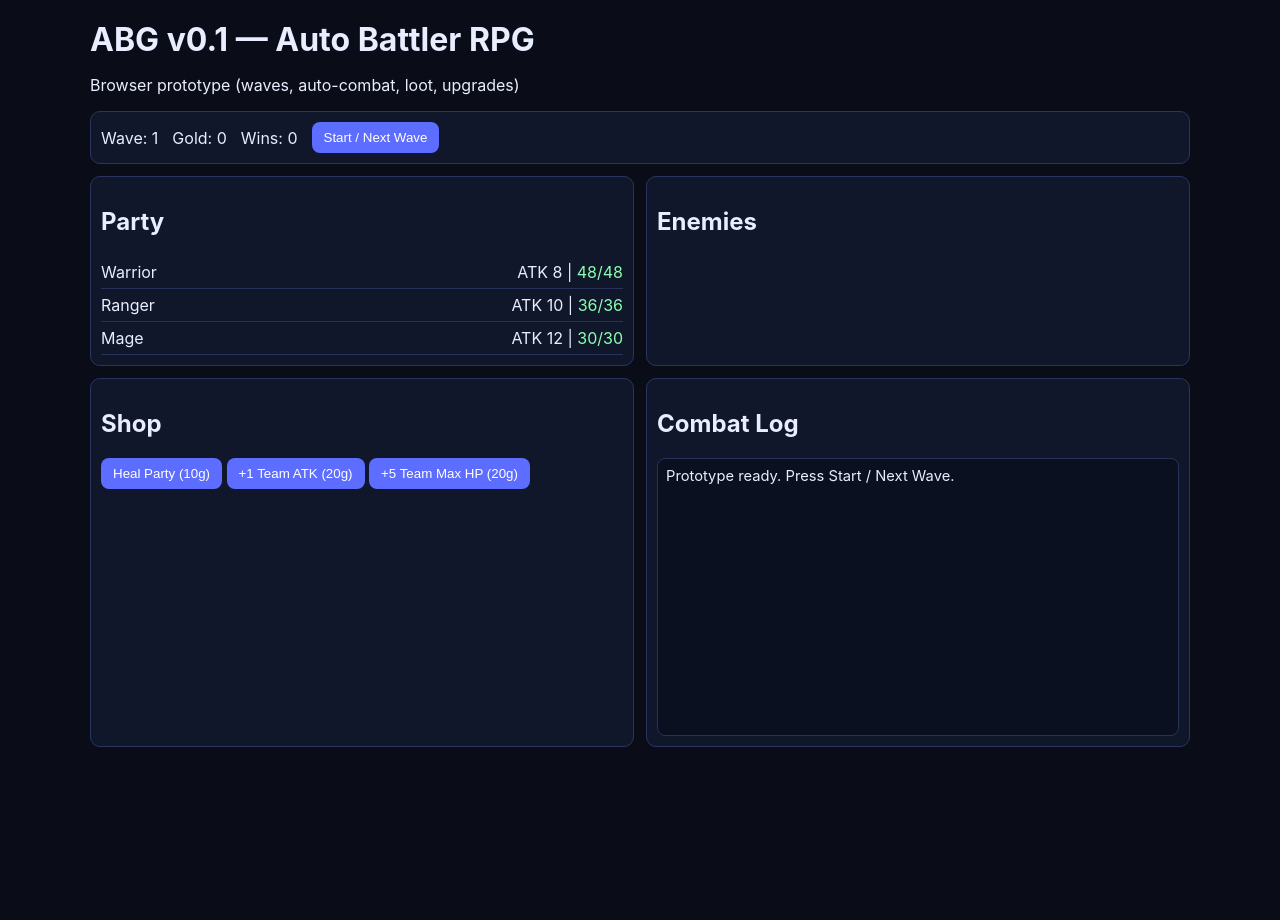
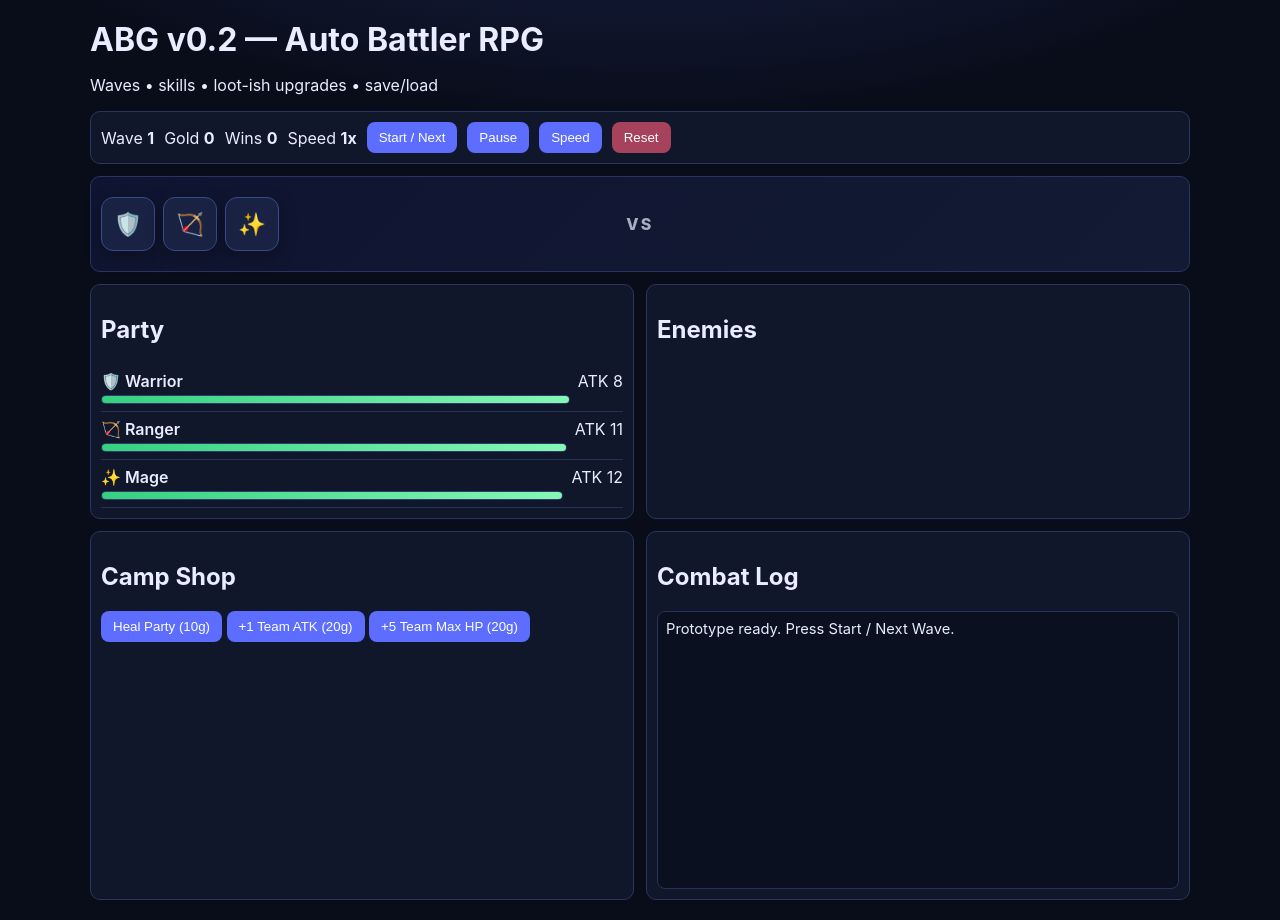
Before and after one commit to humar-klo/gamerhub, a plain HTML site: page abg/index.html in a window 1280 px wide. Before the commit the page ends 800 px from the top, so only its background shows below. Drawn offline with Linux system fonts and the light colour scheme.

Commit message:
ABG v0.2: add visuals, class skills, speed/pause, and save/load

```diff
--- a/abg/game.js
+++ b/abg/game.js
@@ -1,25 +1,85 @@
-const state={wave:1,gold:0,wins:0,teamBuffAtk:0,teamBuffHp:0,running:false,tick:null,party:[mkHero('Warrior',48,8),mkHero('Ranger',36,10),mkHero('Mage',30,12)],enemies:[]};
-function mkHero(name,hp,atk){return {name,maxHp:hp,hp,atk,alive:true}}
-function mkEnemy(i,w){const base=18+w*6;return {name:`Mob ${i+1}`,maxHp:base,hp:base,atk:5+w*2,alive:true}}
+const SAVE_KEY='abg_v02_save';
+const state={wave:1,gold:0,wins:0,teamBuffAtk:0,teamBuffHp:0,running:false,paused:false,tick:null,speed:1,party:[mkHero('Warrior','🛡️',56,8,'block'),mkHero('Ranger','🏹',40,11,'crit'),mkHero('Mage','✨',34,12,'burst')],enemies:[]};
+
+function mkHero(name,icon,hp,atk,skill){return {name,icon,maxHp:hp,hp,atk,alive:true,skill,cd:0}};
+function mkEnemy(i,w){const base=20+w*7;const icons=['👹','☠️','🦂','🧟'];return {name:`Mob ${i+1}`,icon:icons[i%icons.length],maxHp:base,hp:base,atk:5+w*2,alive:true}};
 const $=id=>document.getElementById(id);
+const alive=a=>a.filter(x=>x.alive);
+const pick=a=>{const x=alive(a);return x[Math.floor(Math.random()*x.length)]};
+
 function log(t){const el=$('log');el.innerHTML=`<div>${t}</div>`+el.innerHTML}
-function draw(){ $('wave').textContent=state.wave; $('gold').textContent=state.gold; $('wins').textContent=state.wins;
- $('party').innerHTML=state.party.map(u=>`<div class='unit ${u.alive?'':'dead'}'><span>${u.name}</span><span>ATK ${u.atk+state.teamBuffAtk} | <span class='hp'>${Math.max(0,u.hp)}/${u.maxHp+state.teamBuffHp}</span></span></div>`).join('');
- $('enemies').innerHTML=state.enemies.map(u=>`<div class='unit ${u.alive?'':'dead'}'><span>${u.name}</span><span>ATK ${u.atk} | <span class='hp'>${Math.max(0,u.hp)}/${u.maxHp}</span></span></div>`).join(''); }
-function alive(arr){return arr.filter(x=>x.alive)}
-function pick(arr){const a=alive(arr); return a[Math.floor(Math.random()*a.length)]}
-function startWave(){ if(state.running) return; state.enemies=Array.from({length:Math.min(5,2+Math.floor(state.wave/2))},(_,i)=>mkEnemy(i,state.wave)); state.running=true; log(`Wave ${state.wave} begins!`); draw(); state.tick=setInterval(step,650)}
-function step(){ const p=alive(state.party), e=alive(state.enemies); if(!p.length||!e.length) return endWave();
- const a=pick(p), b=pick(e); b.hp-=Math.max(1,(a.atk+state.teamBuffAtk)); if(b.hp<=0){b.alive=false; log(`${a.name} defeated ${b.name}`)}
- const e2=alive(state.enemies); if(!e2.length) return endWave();
- const c=pick(e2), d=pick(p); d.hp-=Math.max(1,c.atk); if(d.hp<=0){d.alive=false; log(`${c.name} downed ${d.name}`)}
- draw(); }
-function endWave(){ clearInterval(state.tick); state.running=false; const p=alive(state.party).length, e=alive(state.enemies).length;
- if(p>0&&e===0){ const reward=12+state.wave*4; state.gold+=reward; state.wins++; log(`✅ Wave cleared. +${reward}g`); state.wave++; }
- else if(p===0){ log('💀 Party wiped. Reviving for 15g penalty.'); state.gold=Math.max(0,state.gold-15); state.party.forEach(u=>{u.alive=true;u.hp=Math.ceil((u.maxHp+state.teamBuffHp)*0.7)}); }
- draw(); }
+
+function hpPct(u){return Math.max(0,Math.min(100,(u.hp/Math.max(1,u.maxHp+ (u.icon?state.teamBuffHp:0)))*100));}
+
+function drawList(id,arr,isParty=true){
+  $(id).innerHTML=arr.map(u=>`<div class='unit ${u.alive?'':'dead'}'>
+      <div>
+        <div class='name'>${u.icon||'•'} ${u.name}</div>
+        <div class='hpbar'><span style='width:${isParty?Math.max(0,u.hp)/(u.maxHp+state.teamBuffHp)*100:Math.max(0,u.hp)/u.maxHp*100}%'></span></div>
+      </div>
+      <div>ATK ${isParty?u.atk+state.teamBuffAtk:u.atk}</div>
+    </div>`).join('');
+}
+
+function drawBattlefield(){
+  $('partyLane').innerHTML=state.party.map(u=>`<div class='sprite ${u.alive?'':'dead'}'>${u.icon}</div>`).join('');
+  $('enemyLane').innerHTML=state.enemies.map(u=>`<div class='sprite enemy ${u.alive?'':'dead'}'>${u.icon}</div>`).join('');
+}
+
+function draw(){
+  $('wave').textContent=state.wave; $('gold').textContent=state.gold; $('wins').textContent=state.wins; $('speedLabel').textContent=`${state.speed}x`;
+  drawList('party',state.party,true); drawList('enemies',state.enemies,false); drawBattlefield();
+}
+
+function save(){localStorage.setItem(SAVE_KEY,JSON.stringify({wave:state.wave,gold:state.gold,wins:state.wins,teamBuffAtk:state.teamBuffAtk,teamBuffHp:state.teamBuffHp,party:state.party.map(({name,icon,maxHp,hp,atk,alive,skill,cd})=>({name,icon,maxHp,hp,atk,alive,skill,cd}))}))}
+function load(){try{const s=JSON.parse(localStorage.getItem(SAVE_KEY)||'null'); if(!s) return; Object.assign(state,s); if(s.party) state.party=s.party;}catch{}}
+
+function startWave(){ if(state.running) return; state.enemies=Array.from({length:Math.min(6,2+Math.floor(state.wave/2))},(_,i)=>mkEnemy(i,state.wave)); state.running=true; state.paused=false; log(`Wave ${state.wave} begins!`); draw(); loop(); }
+
+function loop(){clearInterval(state.tick); state.tick=setInterval(()=>{if(!state.paused) step();}, Math.max(180,650/state.speed));}
+
+function heroAttack(a,b){
+  let dmg=a.atk+state.teamBuffAtk;
+  if(a.skill==='crit' && Math.random()<0.2){dmg=Math.floor(dmg*1.8); log(`💥 ${a.name} crit!`)}
+  if(a.skill==='burst' && a.cd<=0){
+    const targets=alive(state.enemies).slice(0,2);
+    targets.forEach(t=>{t.hp-=Math.max(1,Math.floor(dmg*0.75)); if(t.hp<=0){t.alive=false; log(`✨ ${a.name} burst deleted ${t.name}`);}});
+    a.cd=4; return;
+  }
+  b.hp-=Math.max(1,dmg);
+  if(b.hp<=0){b.alive=false; log(`${a.name} defeated ${b.name}`)}
+  if(a.cd>0) a.cd--;
+}
+
+function enemyAttack(c,d){
+  let dmg=Math.max(1,c.atk);
+  if(d.skill==='block' && Math.random()<0.25){dmg=Math.floor(dmg*0.55); log(`🛡️ ${d.name} blocked part of the hit`) }
+  d.hp-=dmg;
+  if(d.hp<=0){d.alive=false; log(`${c.name} downed ${d.name}`)}
+}
+
+function step(){
+  const p=alive(state.party), e=alive(state.enemies); if(!p.length||!e.length) return endWave();
+  const a=pick(p), b=pick(e); heroAttack(a,b);
+  const e2=alive(state.enemies); if(!e2.length) return endWave();
+  const c=pick(e2), d=pick(p); enemyAttack(c,d);
+  draw();
+}
+
+function endWave(){
+  clearInterval(state.tick); state.running=false;
+  const p=alive(state.party).length, e=alive(state.enemies).length;
+  if(p>0&&e===0){ const reward=14+state.wave*5; state.gold+=reward; state.wins++; log(`✅ Wave cleared. +${reward}g`); state.wave++; }
+  else if(p===0){ log('💀 Party wiped. Reviving for 15g penalty.'); state.gold=Math.max(0,state.gold-15); state.party.forEach(u=>{u.alive=true;u.hp=Math.ceil((u.maxHp+state.teamBuffHp)*0.7);u.cd=0;}); }
+  save(); draw();
+}
+
 $('startBtn').onclick=startWave;
-$('healBtn').onclick=()=>{ if(state.gold<10||state.running) return; state.gold-=10; state.party.forEach(u=>{if(u.alive)u.hp=Math.min(u.maxHp+state.teamBuffHp,u.hp+12)}); log('Party healed.'); draw(); };
-$('atkBtn').onclick=()=>{ if(state.gold<20||state.running) return; state.gold-=20; state.teamBuffAtk++; log('Team ATK +1'); draw(); };
-$('hpBtn').onclick=()=>{ if(state.gold<20||state.running) return; state.gold-=20; state.teamBuffHp+=5; state.party.forEach(u=>u.hp+=5); log('Team Max HP +5'); draw(); };
-draw(); log('Prototype ready. Press Start / Next Wave.');
+$('pauseBtn').onclick=()=>{ if(!state.running) return; state.paused=!state.paused; $('pauseBtn').textContent=state.paused?'Resume':'Pause'; };
+$('speedBtn').onclick=()=>{ state.speed=state.speed===1?2:state.speed===2?3:1; loop(); draw(); };
+$('resetBtn').onclick=()=>{ localStorage.removeItem(SAVE_KEY); location.reload(); };
+$('healBtn').onclick=()=>{ if(state.gold<10||state.running) return; state.gold-=10; state.party.forEach(u=>{if(u.alive)u.hp=Math.min(u.maxHp+state.teamBuffHp,u.hp+14)}); log('Party healed.'); save(); draw(); };
+$('atkBtn').onclick=()=>{ if(state.gold<20||state.running) return; state.gold-=20; state.teamBuffAtk++; log('Team ATK +1'); save(); draw(); };
+$('hpBtn').onclick=()=>{ if(state.gold<20||state.running) return; state.gold-=20; state.teamBuffHp+=5; state.party.forEach(u=>u.hp+=5); log('Team Max HP +5'); save(); draw(); };
+
+load(); draw(); log('Prototype ready. Press Start / Next Wave.');
--- a/abg/index.html
+++ b/abg/index.html
@@ -9,15 +9,25 @@
 <body>
   <main class="app">
     <header>
-      <h1>ABG v0.1 — Auto Battler RPG</h1>
-      <p>Browser prototype (waves, auto-combat, loot, upgrades)</p>
+      <h1>ABG v0.2 — Auto Battler RPG</h1>
+      <p>Waves • skills • loot-ish upgrades • save/load</p>
     </header>
 
     <section class="topbar">
-      <div>Wave: <span id="wave">1</span></div>
-      <div>Gold: <span id="gold">0</span></div>
-      <div>Wins: <span id="wins">0</span></div>
-      <button id="startBtn">Start / Next Wave</button>
+      <div>Wave <b id="wave">1</b></div>
+      <div>Gold <b id="gold">0</b></div>
+      <div>Wins <b id="wins">0</b></div>
+      <div>Speed <b id="speedLabel">1x</b></div>
+      <button id="startBtn">Start / Next</button>
+      <button id="pauseBtn">Pause</button>
+      <button id="speedBtn">Speed</button>
+      <button id="resetBtn" class="danger">Reset</button>
+    </section>
+
+    <section class="battlefield panel">
+      <div class="lane" id="partyLane"></div>
+      <div class="vs">VS</div>
+      <div class="lane" id="enemyLane"></div>
     </section>
 
     <section class="grid">
@@ -30,7 +40,7 @@
         <div id="enemies"></div>
       </div>
       <div class="panel">
-        <h2>Shop</h2>
+        <h2>Camp Shop</h2>
         <button id="healBtn">Heal Party (10g)</button>
         <button id="atkBtn">+1 Team ATK (20g)</button>
         <button id="hpBtn">+5 Team Max HP (20g)</button>
--- a/abg/styles.css
+++ b/abg/styles.css
@@ -1 +1,23 @@
-body{margin:0;font-family:Inter,system-ui;background:#0a0d18;color:#e8edff} .app{max-width:1100px;margin:20px auto;padding:0 14px} h1{margin:.2rem 0} .topbar{display:flex;gap:14px;align-items:center;flex-wrap:wrap;background:#11172a;border:1px solid #2a355f;padding:10px;border-radius:10px} button{background:#5d6dff;color:#fff;border:0;padding:8px 12px;border-radius:8px;cursor:pointer} button:hover{opacity:.92} .grid{display:grid;grid-template-columns:repeat(2,minmax(0,1fr));gap:12px;margin-top:12px} .panel{background:#11172a;border:1px solid #2a355f;border-radius:10px;padding:10px} .unit{display:flex;justify-content:space-between;border-bottom:1px solid #273258;padding:6px 0} .hp{color:#89ffb0}.dead{opacity:.45}.log{height:260px;overflow:auto;background:#0b1020;padding:8px;border-radius:8px;border:1px solid #273258;font-size:.92rem} @media(max-width:800px){.grid{grid-template-columns:1fr}}
+body{margin:0;font-family:Inter,system-ui;background:radial-gradient(1200px 500px at 50% -20%,#1b2450 0%,transparent 60%),#090d1a;color:#e8edff}
+.app{max-width:1100px;margin:20px auto;padding:0 14px}
+h1{margin:.2rem 0}
+.topbar{display:flex;gap:10px;align-items:center;flex-wrap:wrap;background:#11172a;border:1px solid #2a355f;padding:10px;border-radius:10px}
+button{background:#5d6dff;color:#fff;border:0;padding:8px 12px;border-radius:8px;cursor:pointer}
+button:hover{opacity:.92}
+button.danger{background:#a6425c}
+.grid{display:grid;grid-template-columns:repeat(2,minmax(0,1fr));gap:12px;margin-top:12px}
+.panel{background:#11172a;border:1px solid #2a355f;border-radius:10px;padding:10px}
+.battlefield{display:grid;grid-template-columns:1fr auto 1fr;align-items:center;gap:10px;margin-top:12px;background:linear-gradient(135deg,#0f1530,#131a34)}
+.vs{opacity:.7;font-weight:800;letter-spacing:.15em}
+.lane{display:flex;gap:8px;min-height:74px;align-items:center;flex-wrap:wrap}
+.sprite{width:52px;height:52px;border-radius:12px;display:grid;place-items:center;font-size:1.4rem;background:#1a2244;border:1px solid #394a88;box-shadow:0 6px 18px rgba(0,0,0,.3)}
+.sprite.enemy{background:#3a1f2b;border-color:#7b3a52}
+.unit{display:grid;grid-template-columns:1fr auto;gap:8px;border-bottom:1px solid #273258;padding:7px 0}
+.unit .name{font-weight:600}
+.hpbar{height:7px;background:#1a2140;border-radius:999px;overflow:hidden;border:1px solid #2e3a6c;margin-top:4px}
+.hpbar>span{display:block;height:100%;background:linear-gradient(90deg,#35d07f,#85f7b4)}
+.dead{opacity:.42}
+.log{height:260px;overflow:auto;background:#0b1020;padding:8px;border-radius:8px;border:1px solid #273258;font-size:.92rem}
+.flash{animation:flash .25s ease}
+@keyframes flash{0%{filter:brightness(1)}50%{filter:brightness(1.8)}100%{filter:brightness(1)}}
+@media(max-width:800px){.grid{grid-template-columns:1fr}.battlefield{grid-template-columns:1fr;}.vs{display:none}}
```
